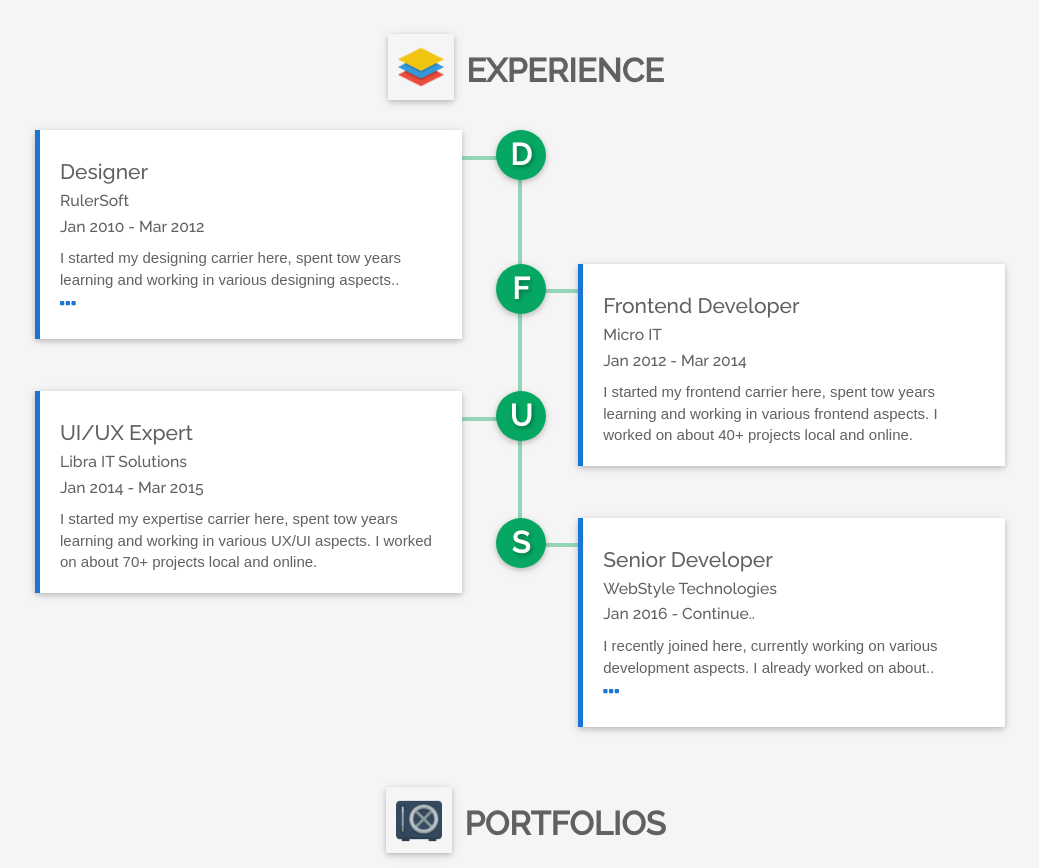
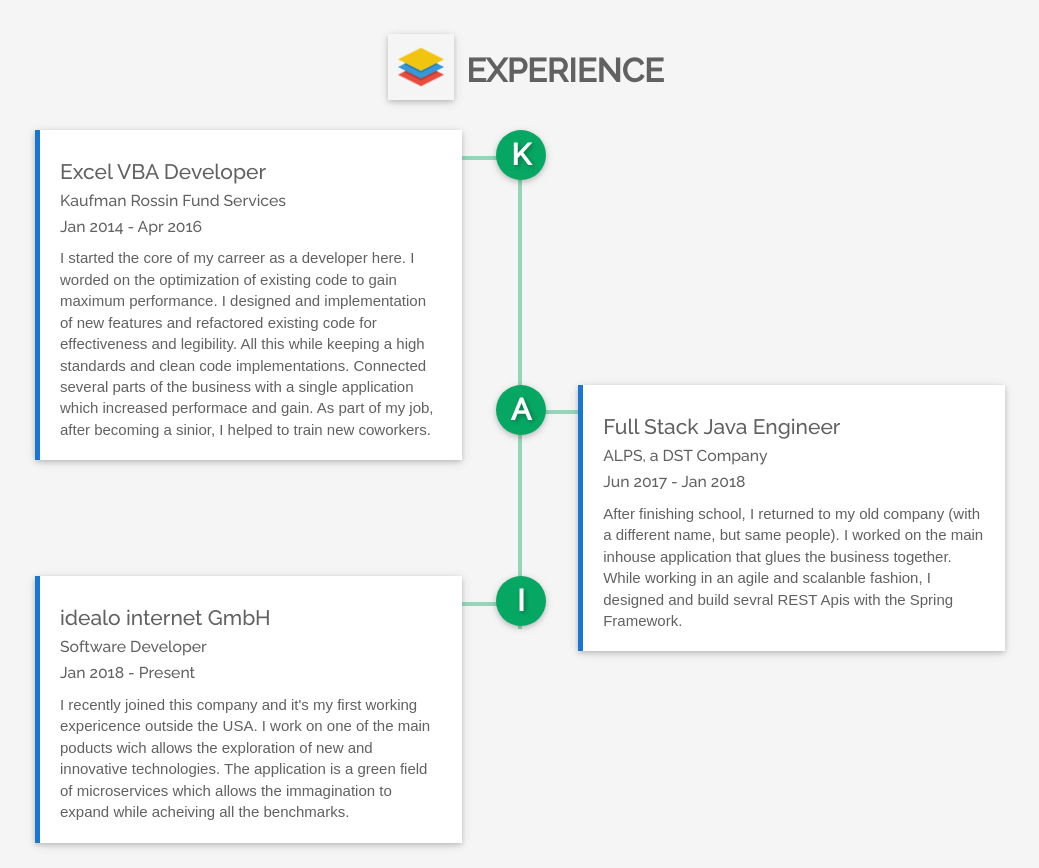
Before and after one commit to sparkmuse/sparkmuse.github.io, a plain HTML site: page new_version/index.html in a window 1280 px wide. Shown: the part 2080-2948 px from the top of the page, without its empty margins (120-1159 px from the left). Drawn offline with nearby package versions, Linux system fonts and the light colour scheme; some packages are replaced by stand-ins of ours; a web font is replaced by a local one.

Commit message:
Added all the experiences

```diff
--- a/new_version/index.html
+++ b/new_version/index.html
@@ -305,9 +305,8 @@
                         <div class="card-content">
                             <div class="row">
 
-                                <!-- First skill section -->
+                                <!-- First skill group -->
                                 <div class="col-md-4 col-sm-4 col-xs-12">
-                                    <!-- FIRST SKILL SECTION -->
                                     <div class="skills-title">
                                         <h6 class="text-center">Backend</h6>
                                     </div>
@@ -362,7 +361,7 @@
                                     </div>
                                 </div>
 
-                                <!-- Second skill section -->
+                                <!-- Second skill group -->
                                 <div class="col-md-4 col-sm-4 col-xs-12">
 
                                     <div class="skills-title">
@@ -423,8 +422,8 @@
                                     </div>
                                 </div>
 
+                                <!-- Third skill group -->
                                 <div class="col-md-4 col-sm-4 col-xs-12">
-                                    <!-- THIRD SKILL SECTION -->
                                     <div class="skills-title">
                                         <h6 class="text-center">Other</h6>
                                     </div>
@@ -473,12 +472,10 @@
     </section>
 
 
-    <!--==========================================
-                   EXPERIENCE
-===========================================-->
+    <!-- Experience -->
     <section id="experience" class="section">
         <div class="container">
-            <!-- SECTION TITLE -->
+
             <div class="section-title">
                 <h4 class="text-uppercase text-center">
                     <img src="images/icons/layers.png" alt="demo">Experience</h4>
@@ -486,126 +483,76 @@
 
             <div id="timeline-experience">
 
-                <!-- FIRST TIMELINE -->
+                <!-- First experience -->
                 <div class="timeline-block">
-                    <!-- DOT -->
                     <div class="timeline-dot">
-                        <h6>D</h6>
+                        <h6>K</h6>
                     </div>
-                    <!-- TIMELINE CONTENT -->
+
                     <div class="card timeline-content">
                         <div class="card-content">
-                            <!-- TIMELINE TITLE -->
-                            <h6 class="timeline-title">Designer</h6>
-                            <!-- TIMELINE TITLE INFO -->
+                            <h6 class="timeline-title">Excel VBA Developer</h6>
                             <div class="timeline-info">
-                                <h6>
-                                    <small>RulerSoft</small>
-                                </h6>
-                                <h6>
-                                    <small>Jan 2010 - Mar 2012</small>
-                                </h6>
+                                <h6><small>Kaufman Rossin Fund Services</small></h6>
+                                <h6><small>Jan 2014 - Apr 2016</small></h6>
                             </div>
-                            <!-- TIMELINE PARAGRAPH -->
                             <p>
-                                I started my designing carrier here, spent tow years learning and working in various designing aspects..
+                                I started the core of my carreer as a developer here. I worded on the optimization of existing code
+                                to gain maximum performance. I designed and implementation of new features and
+                                refactored existing code for effectiveness and legibility. All this while keeping a high standards
+                                and clean code implementations.
+                                Connected several parts of the business with a single application which increased performace and gain.
+                                As part of my job, after becoming a sinior, I helped to train new coworkers.
                             </p>
-                            <!-- BUTTON TRIGGER MODAL -->
-                            <a href="#" class="modal-dot" data-toggle="modal" data-target="#myModal-4">
-                                <i class="fa fa-ellipsis-h" aria-hidden="true"></i>
-                            </a>
                         </div>
                     </div>
                 </div>
 
-                <!-- SECOND TIMELINE -->
+                <!-- Second experience -->
                 <div class="timeline-block">
-                    <!-- DOT -->
                     <div class="timeline-dot">
-                        <h6>F</h6>
+                        <h6>A</h6>
                     </div>
-                    <!-- TIMELINE CONTENT -->
                     <div class="card timeline-content">
                         <div class="card-content">
-                            <!-- TIMELINE TITLE -->
-                            <h6 class="timeline-title">Frontend Developer</h6>
-                            <!-- TIMELINE TITLE INFO -->
+                            <h6 class="timeline-title">Full Stack Java Engineer</h6>
                             <div class="timeline-info">
-                                <h6>
-                                    <small>Micro IT</small>
-                                </h6>
-                                <h6>
-                                    <small>Jan 2012 - Mar 2014</small>
-                                </h6>
+                                <h6><small>ALPS, a DST Company</small></h6>
+                                <h6><small>Jun 2017 - Jan 2018</small></h6>
                             </div>
-                            <!-- TIMELINE PARAGRAPH -->
                             <p>
-                                I started my frontend carrier here, spent tow years learning and working in various frontend aspects. I worked on about 40+
-                                projects local and online.
+                                After finishing school, I returned to my old company (with a different name, but same people).
+                                I worked on the main inhouse application that glues the business together.
+                                While working in an agile and scalanble fashion, I designed and build sevral REST Apis with the Spring Framework.
                             </p>
 
                         </div>
                     </div>
                 </div>
 
-                <!-- THIRD TIMELINE -->
+                <!-- Second experience -->
                 <div class="timeline-block">
-                    <!-- DOT -->
                     <div class="timeline-dot">
-                        <h6>U</h6>
+                        <h6>I</h6>
                     </div>
-                    <!-- TIMELINE CONTENT -->
                     <div class="card timeline-content">
                         <div class="card-content">
-                            <!-- TIMELINE TITLE -->
-                            <h6 class="timeline-title">UI/UX Expert</h6>
-                            <!-- TIMELINE TITLE INFO -->
+                            <h6 class="timeline-title">idealo internet GmbH</h6>
                             <div class="timeline-info">
                                 <h6>
-                                    <small>Libra IT Solutions</small>
+                                    <small>Software Developer</small>
                                 </h6>
                                 <h6>
-                                    <small>Jan 2014 - Mar 2015</small>
+                                    <small>Jan 2018 - Present</small>
                                 </h6>
                             </div>
-                            <!-- TIMELINE PARAGRAPH -->
                             <p>
-                                I started my expertise carrier here, spent tow years learning and working in various UX/UI aspects. I worked on about 70+
-                                projects local and online.
+                                I recently joined this company and it's my first working expericence outside the USA.
+                                I work on one of the main poducts wich allows the exploration of new and
+                                innovative technologies. The application is a green field of microservices
+                                which allows the immagination to expand while acheiving all the benchmarks.
                             </p>
 
-                        </div>
-                    </div>
-                </div>
-
-                <!-- FOURTH TIMELINE -->
-                <div class="timeline-block">
-                    <!-- DOT -->
-                    <div class="timeline-dot">
-                        <h6>S</h6>
-                    </div>
-                    <!-- TIMELINE CONTENT -->
-                    <div class="card timeline-content">
-                        <div class="card-content">
-                            <!-- TIMELINE TITLE -->
-                            <h6 class="timeline-title">Senior Developer</h6>
-                            <!-- TIMELINE TITLE INFO -->
-                            <div class="timeline-info">
-                                <h6>
-                                    <small>WebStyle Technologies</small>
-                                </h6>
-                                <h6>
-                                    <small>Jan 2016 - Continue..</small>
-                                </h6>
-                            </div>
-                            <!-- TIMELINE PARAGRAPH -->
-                            <p>
-                                I recently joined here, currently working on various development aspects. I already worked on about..
-                            </p>
-                            <!-- BUTTON TRIGGER MODAL -->
-                            <a href="#" class="modal-dot" data-toggle="modal" data-target="#myModal-5">
-                                <i class="fa fa-ellipsis-h" aria-hidden="true"></i>
-                            </a>
                         </div>
                     </div>
                 </div>
@@ -726,39 +673,7 @@
             </div>
         </div>
 
-        <!--MODAL FOUR-->
-        <div class="modal fade" id="myModal-4" tabindex="-1" role="dialog" aria-labelledby="myModalLabel-4">
-            <div class="modal-dialog modal-lg" role="document">
-                <div class="modal-content">
-                    <!--MODAL HEADER-->
-                    <div class="modal-header  text-center">
-                        <button type="button" class="close" data-dismiss="modal" aria-label="Close">
-                            <span aria-hidden="true">
-                                <i class="fa fa-close"></i>
-                            </span>
-                        </button>
-                        <h4 class="modal-title" id="myModalLabel-4">EXPERIENCE AT Z</h4>
-                        <h6>
-                            <small>Jan 2014 - Mar 2015</small>
-                        </h6>
-                    </div>
-                    <!--MODAL BODY-->
-                    <div class="modal-body">
-                        <p>
-                            I have learned a great many things from participating in varsity football. It has changed my entire outlook on and attitude
-                            toward life. Before my freshman year at [high-school], I was shy, had low self-esteem and turned
-                            away from seemingly impossible challenges. Football has altered all of these qualities. On the
-                            first day of freshman practice, the team warmed up with a game of touch football. The players
-                            were split up and the game began. However,
-                        </p>
-                    </div>
-                    <!--MODAL FOOTER-->
-                    <div class="modal-footer">
-                        <!--<button type="button" class="btn btn-default" data-dismiss="modal">Close</button>-->
-                    </div>
-                </div>
-            </div>
-        </div>
+
 
         <!--MODAL FIVE-->
         <div class="modal fade" id="myModal-5" tabindex="-1" role="dialog" aria-labelledby="myModalLabel-5">
```
